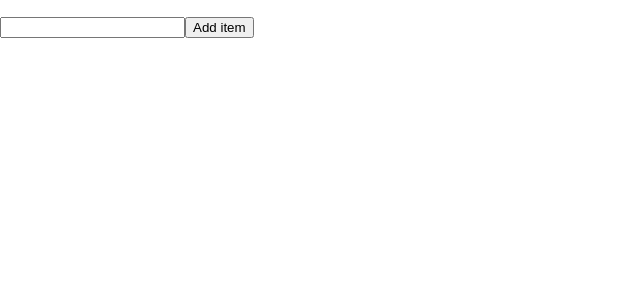
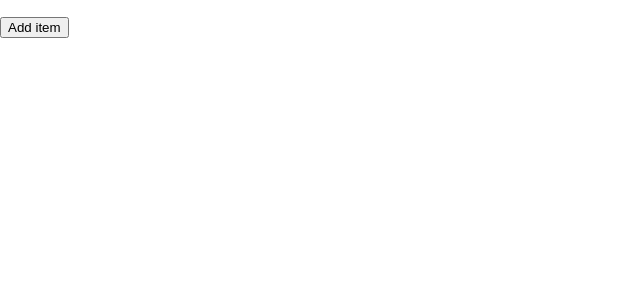
Before and after one commit to syedfaisalsaleeem/optimum-frontend, a React (Create React App) app: page / in a window 1280 px wide. Shown: the top 300 px of the page, without its empty margins (0-640 px from the left). Built offline with nearby package versions, Linux system fonts and the light colour scheme.

Commit message:
unit test case failed for not having input field

```diff
--- a/src/components/InputBox/InputBox.js
+++ b/src/components/InputBox/InputBox.js
@@ -2,7 +2,7 @@ const InputBox =(props) =>{
     console.log(props)
     return(
         <>
-        <input type="text" onChange={e=> {}}/>
+
         </>
     )
 };
```
Also changed, not shown: 1 other file (tests, documents, lock files or other folders).
